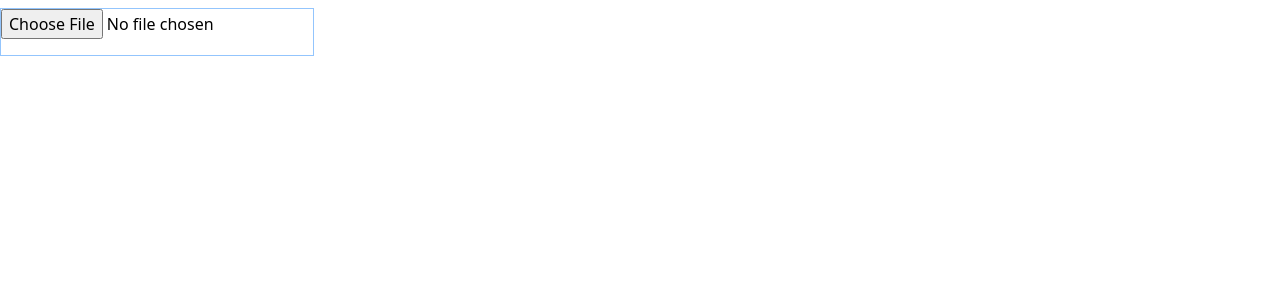
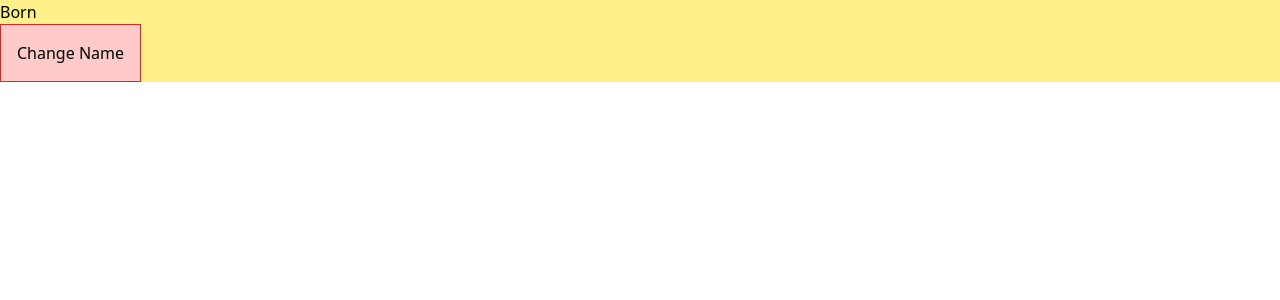
Before and after one commit to soAcademy/workshop-state-and-event, a React (Create React App) app: page / in a window 1280 px wide. Shown: the top 300 px of the page. Built offline with nearby package versions, Linux system fonts and the light colour scheme.

Commit message:
feat:submit workshop

```diff
--- a/src/App.js
+++ b/src/App.js
@@ -5,7 +5,9 @@
 // import Event5 from "./Events/Event5";
 // import Event6 from "./Events/Event6";
 // import Event7 from "./Events/Event7";
-import Event8 from "./Events/Event8";
+// import Event8 from "./Events/Event8";
+
+import State1 from "./States/State1";
 
 const App = () => {
   return (
@@ -17,7 +19,8 @@ const App = () => {
       {/* <Event5 /> */}
       {/* <Event6 /> */}
       {/* <Event7 /> */}
-      <Event8 />
+      {/* <Event8 /> */}
+      <State1 />
     </div>
   );
 };
--- /dev/null
+++ b/src/States/State1.js
@@ -0,0 +1,21 @@
+import React, { useState } from "react";
+
+const State1 = () => {
+  const [title, setTitle] = useState("Born");
+
+  return (
+    <div className="bg-yellow-200">
+      <p>{title}</p>
+      <p>
+        <button
+          className="p-4 bg-red-200 border border-red-600"
+          onClick={() => setTitle("Jam")}
+        >
+          Change Name
+        </button>
+      </p>
+    </div>
+  );
+};
+
+export default State1;
```
